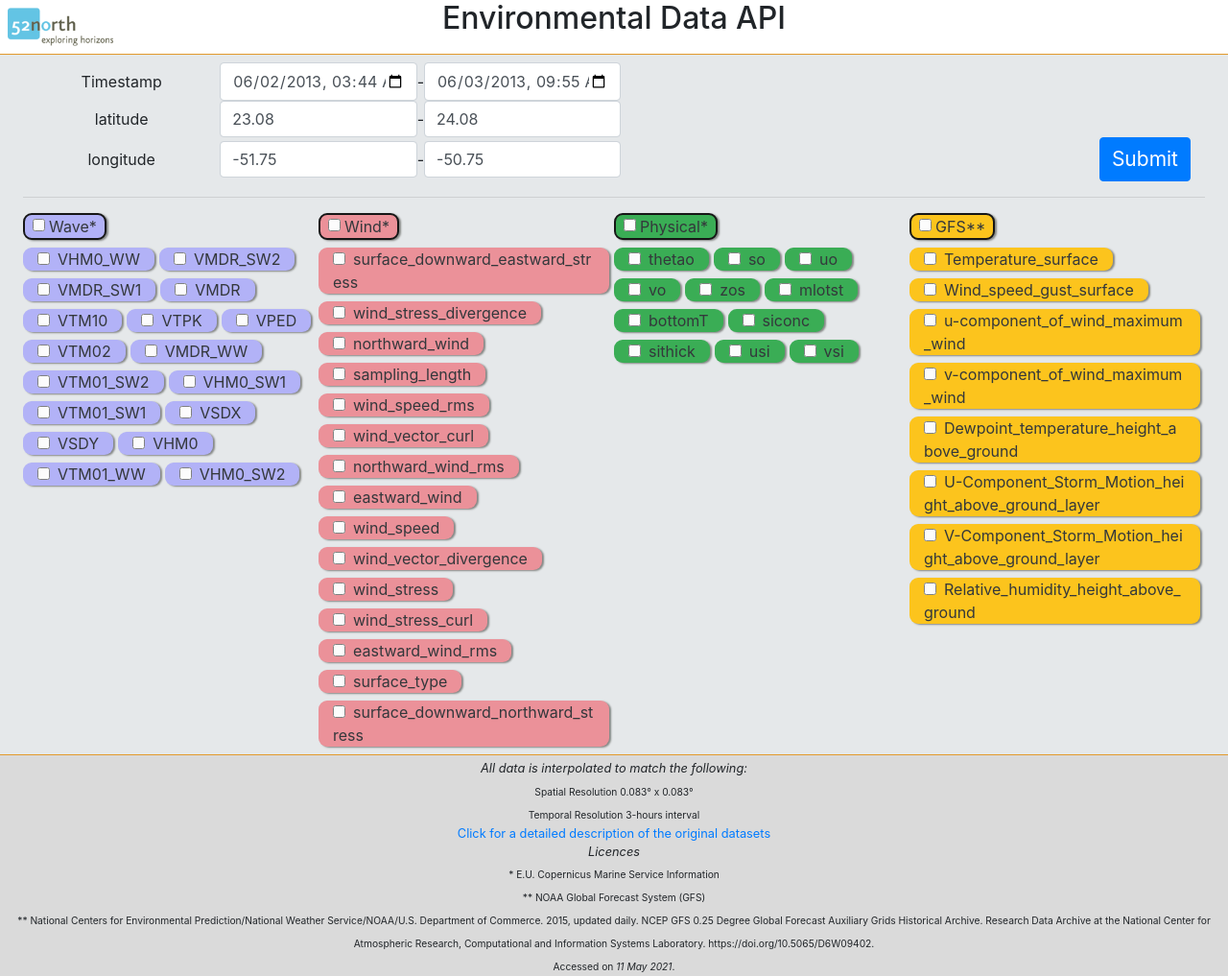
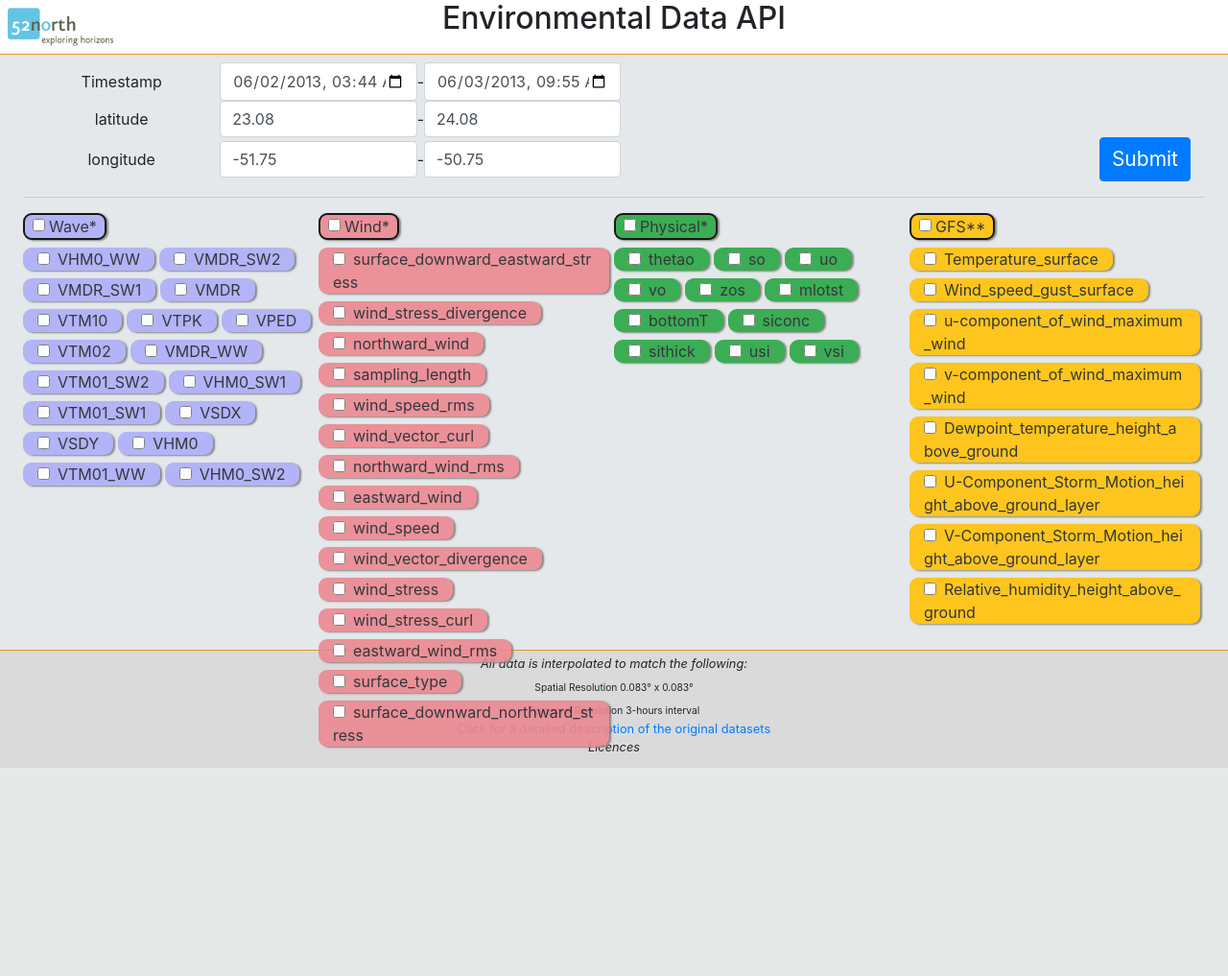
Before and after one commit to 52North/MariDataHarvest, a Flask app: page /EnvDataAPI/ in a window 1280 px wide. Shown: the whole page at 96% size. After the commit the page ends 800 px from the top, so only its background shows below. Run offline with Flask 2, Linux system fonts and the light colour scheme; parts of the project's set-up code (start-up, migrations or seed data) failed here and were passed over; some libraries are stand-ins or nearby versions.

Commit message:
fix page

```diff
--- a/EnvDataServer/templates/base.html
+++ b/EnvDataServer/templates/base.html
@@ -16,12 +16,12 @@
     {% block header %}
     {% endblock %}
 </div>
-<div class="pr-4 pl-4" style="background: #e5e8ea;">
+<div class="pr-4 pl-4" style="background: #e5e8ea;  height: calc(100% - 180px)">
     {% block content %}{% endblock %}
 </div>
 
 
-<div class="text-center" style="background: #dadada; border-top: 1px solid#e2992b;">
+<div class="text-center" style="background: #dadada; border-top: 1px solid#e2992b; height: 120px; overflow: auto">
     {% block footer %}
     {% endblock %}
 </div>
```
